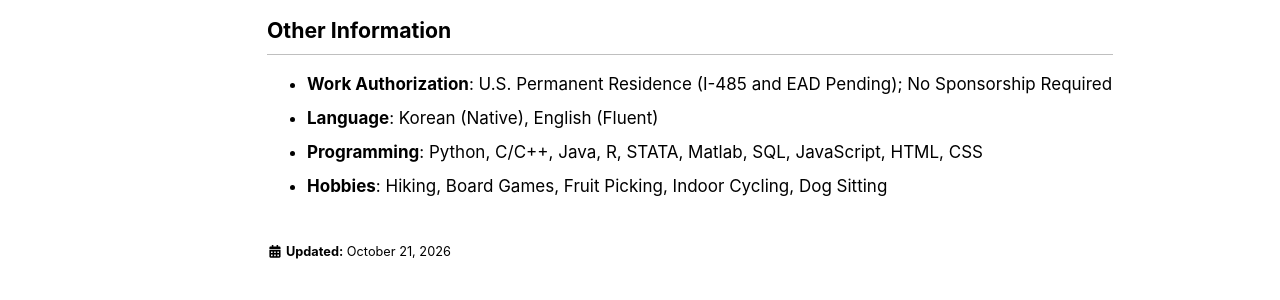
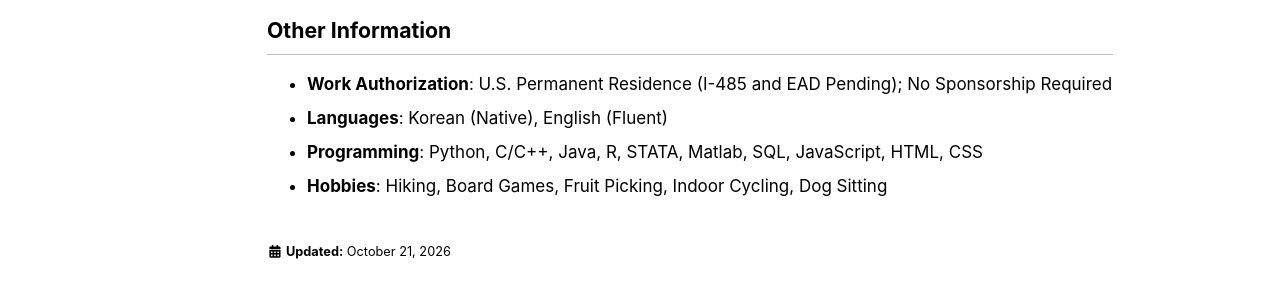
Before and after one commit to jonghkim/jonghkim.github.io, a Jekyll site: the page built from _pages/about.md, in a window 1280 px wide and 900 px high, scrolled down 3046 px. Shown: the part 467-767 px from the top of the window. Built offline with Jekyll 4.4.1, drawn with Linux system fonts in a browser that asks for light colours.

Commit message:
Language -> Languages (about / cv)
Co-Authored-By: Claude Fable 5.2 <noreply@anthropic.com>
Claude-Session: https://claude.ai/code/session_01P44iqiyWvXiqkfh9BCAMKt

```diff
--- a/_pages/about.md
+++ b/_pages/about.md
@@ -132,7 +132,7 @@ last_modified_at: 2026-10-21
 ## Other Information
 
 - **Work Authorization**: U.S. Permanent Residence (I-485 and EAD Pending); No Sponsorship Required
-- **Language**: Korean (Native), English (Fluent)
+- **Languages**: Korean (Native), English (Fluent)
 - **Programming**: Python, C/C++, Java, R, STATA, Matlab, SQL, JavaScript, HTML, CSS
 - **Hobbies**: Hiking, Board Games, Fruit Picking, Indoor Cycling, Dog Sitting
 
```
Also changed, not shown: 1 other file.
